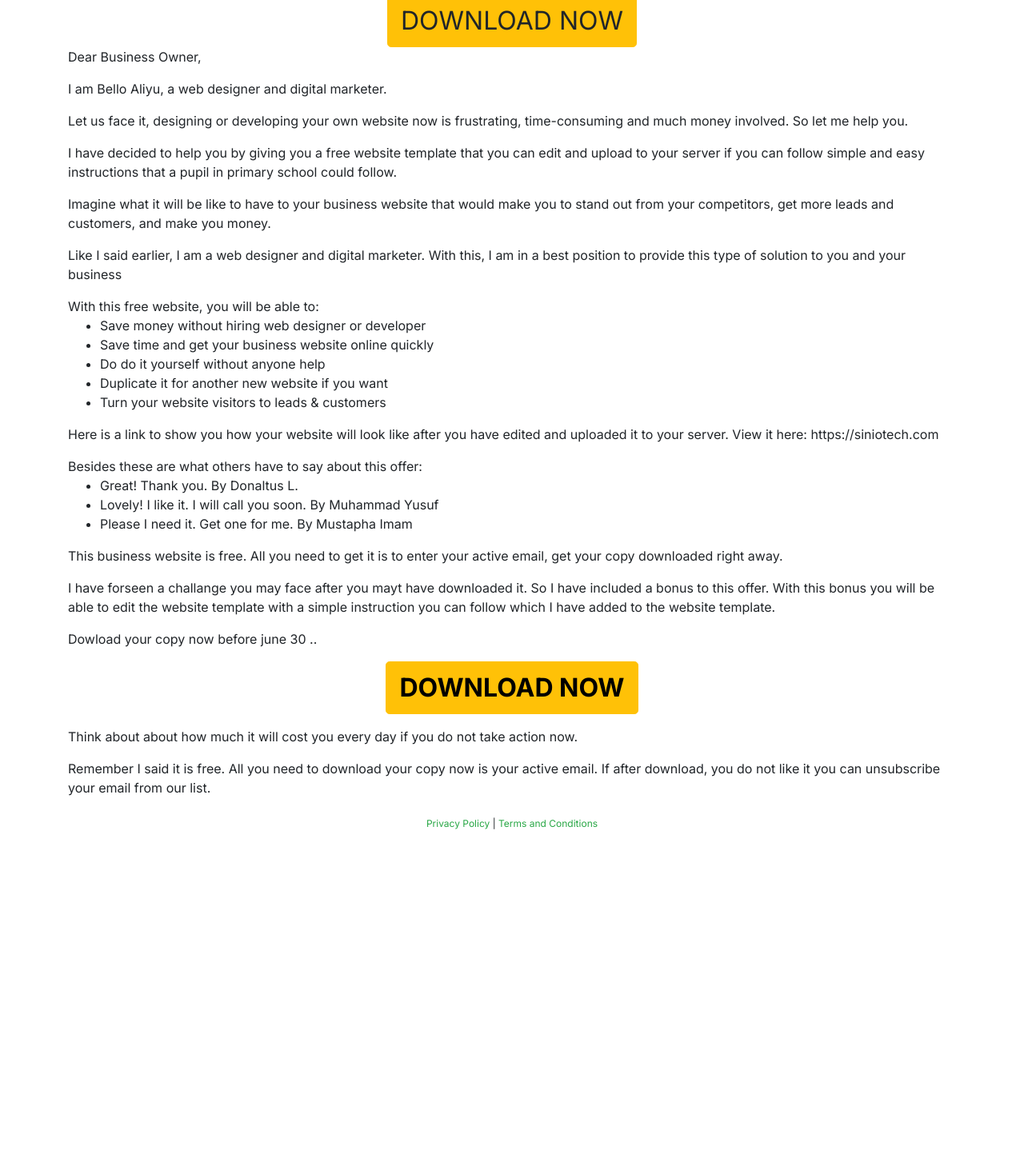
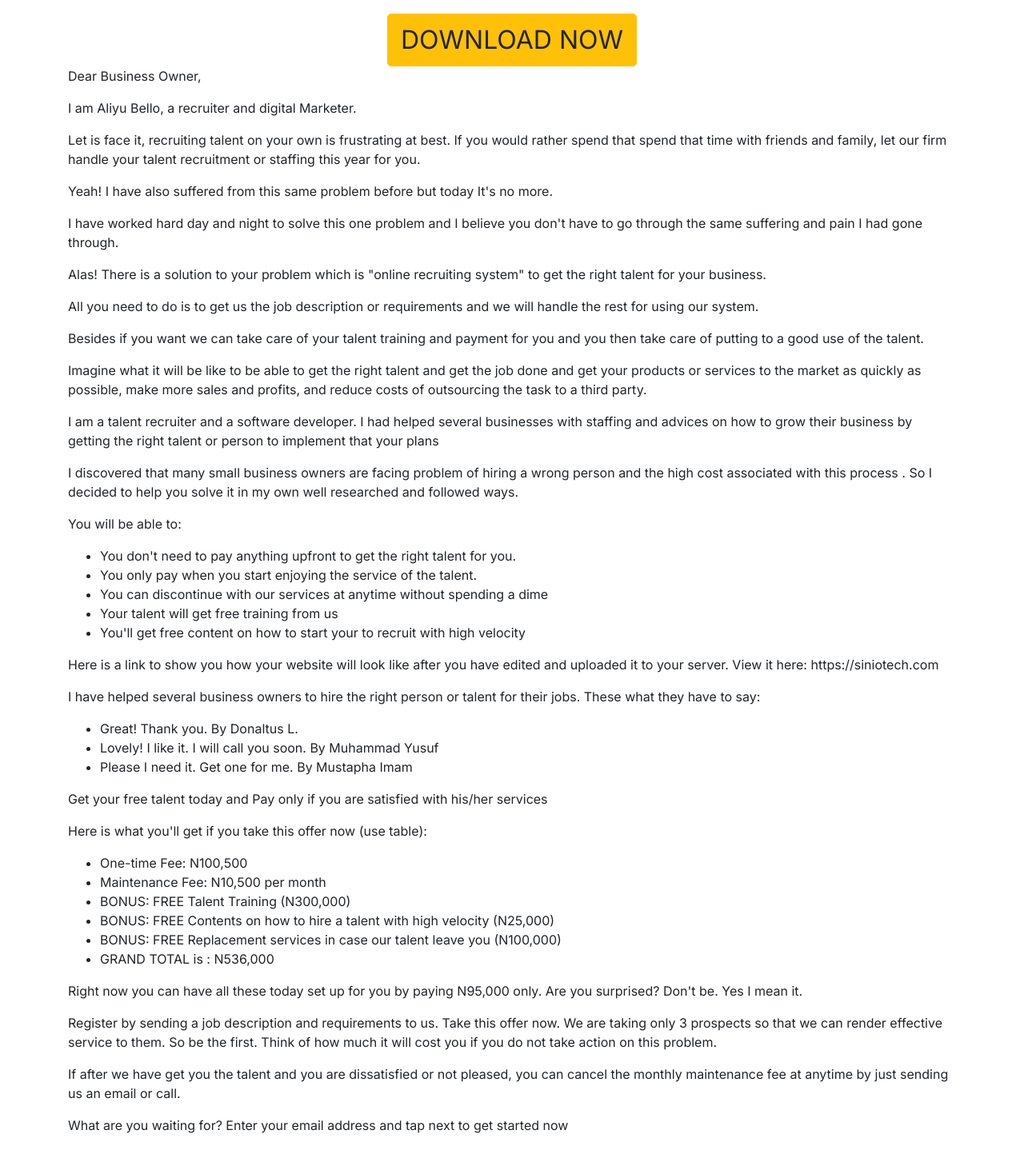
Before and after one commit to rexali/siniotech, a Next.js app: page /staffing in a window 1280 px wide. Shown: the part 463-1901 px from the top of the page at 80% size. Before the commit the page ends 1518 px from the top, so only its background shows below. Built offline with nearby package versions, Linux system fonts and the light colour scheme.

Commit message:
recruiter updated

```diff
--- a/src/app/staffing/page.tsx
+++ b/src/app/staffing/page.tsx
@@ -38,7 +38,8 @@ export default function RecruiterPage() {
                     <div className="row">
                         <div className="col-12">
                             <h5 className="text-center">
-                                FREE:Discover How to Get Your Free Money-making Website Without Spendng a Dime
+                                How to Recruit a Tech Talent to Fast-Track Your Business:
+                                Discover How to Quickly Get the Right Talent without Spending Dime and Time
                             </h5>
                         </div>
 
@@ -64,33 +65,81 @@ export default function RecruiterPage() {
                 <div className="text-center mt-4" id="download"><a data-target="#myOptin" data-toggle="modal" className="btn btn-lg btn-warning" style={{ fontSize: "2.5vw" }}>DOWNLOAD NOW</a></div>
 
                 <p>Dear Business Owner,</p>
-                <p>I am Bello Aliyu, a web designer and digital marketer.</p>
-                <p>Let us face it, designing or developing your own website now is frustrating, time-consuming and much money involved. So let me help you.</p>
-                <p>I have decided to help you by giving you a free website template that you can edit and upload to your server if you can follow simple and easy instructions that a pupil in primary school could follow.</p>
-                <p>Imagine what it will be like to have to your business website that would make you to stand out from your competitors, get more leads and customers, and make you money.</p>
-                <p>Like I said earlier, I am a web designer and digital marketer. With this, I am in a best position to provide this type of solution to you and your business</p>
+                <p>I am Aliyu Bello, a recruiter and digital Marketer.</p>
                 <p>
-                    With this free website, you will be able to:
+                    Let is face it, recruiting talent on your own is frustrating at best. If you would rather spend that spend that time with friends and family, let our firm handle your talent recruitment or staffing this year for you.
+                </p>
+
+                <p> Yeah! I have also suffered from this same problem before but today It's no more.</p>
+
+
+                <p> I have worked hard day and night to solve this one problem and I believe you don't have to go through the same suffering and pain I had gone through.</p>
+
+                <p>Alas! There is a solution to your problem which is "online recruiting system" to get the right talent for your business.</p>
+
+                <p>
+                    All you need to do is to get us the job description or requirements and we will handle the rest for using our system.
+                </p>
+                <p>Besides if you want we can take care of your talent training and payment for you and you then take care of putting to a good use of the talent.</p>
+
+                <p>
+                    Imagine what it will be like to be able to get the right talent and get the job done and get your products or services to the market as quickly as possible, make more sales and profits, and reduce costs of outsourcing the task to a third party.
+                </p>
+                <p>
+                    I am a talent recruiter and a software developer. I had helped several businesses with staffing and advices on how to grow their business by getting the right talent or person to implement that your plans
+                </p>
+                <p>
+                    I discovered that many small business owners are facing problem of hiring a wrong person and the high cost associated with this process . So I decided to help  you solve it in my own well researched and followed ways.
+
+                </p>
+                <p> You will be able to:</p>
+
                 <ul>
-                        <li> Save money without hiring web designer or developer</li>
-                        <li> Save time and get your business website online quickly</li>
-                        <li> Do do it yourself without anyone help</li>
-                        <li> Duplicate it for another new website if you want</li>
-                        <li> Turn your website visitors to leads & customers</li>
+                    <li>  You don't need to pay anything upfront to get the right talent for you.</li>
+                    <li> You only pay when you start enjoying the service of the talent.
+                    </li>
+                    <li> You can discontinue with our services at anytime without spending a dime</li>
+                    <li> Your talent will get free training from us </li>
+                    <li> You'll get free content on how to start your to recruit with high velocity </li>
                 </ul>
-                </p>
                 <p>Here is a link to show you how your website will look like after you have edited and uploaded it to your server. View it here: https://siniotech.com</p>
-                <p>Besides these are what others have to say about this offer:
+
+                <p>I have helped several business owners to hire the right person or talent for their jobs. These what they have to say:</p>
                 <ul>
                     <li> Great! Thank you. By Donaltus L.</li>
                     <li> Lovely! I like it. I will call you soon. By Muhammad Yusuf</li>
                     <li> Please I need it. Get one for me. By Mustapha Imam</li>
                 </ul>
+
+                <p>Get your free talent today and Pay only if you are satisfied with his/her services</p>
+                <p>Here is what you'll get if you take this offer now (use table):</p>
+
+                <ul>
+                    <li>One-time Fee: N100,500</li>
+                    <li>Maintenance Fee: N10,500 per month</li>
+
+                    <li>BONUS: FREE Talent Training (N300,000)</li>
+
+                    <li>BONUS: FREE Contents on how to hire a talent with high velocity  (N25,000)</li>
+                    <li>BONUS: FREE Replacement services in case our talent leave you (N100,000)</li>
+                    <li>GRAND TOTAL is : N536,000</li>
+
+                </ul>
+
+
+
+                <p>Right now you can have all these today set up for you by paying N95,000 only. Are you surprised? Don't be. Yes I mean it.</p>
+
+                <p>Register by sending a job description and requirements to us. Take this offer now. We are taking only 3 prospects so that we can render effective service to them. So be the first.
+                    Think of how much it will cost you if you do not take action on this problem.</p>
+
+                <p>
+                    If after we have get you the talent and you are dissatisfied or not pleased, you can cancel the monthly maintenance fee at anytime by just sending us an email or call.
+
                 </p>
-                <p>This business website is free. All you need to get it is to enter your active email, get your copy downloaded right away.</p>
-                <p>I have forseen a challange you may face after you mayt have downloaded it. So I have included a bonus to this offer. With this bonus you will be able to edit the website template with a simple instruction you can follow which I have added to the website template.</p>
+
+                <p>What are you waiting for? Enter your email address and tap next to get started now</p>
                 <p>Dowload your copy now before june 30 ..</p> <p className="text-center"><a data-target="#myOptin" data-toggle="modal" className="btn btn-lg btn-warning" style={{ fontSize: "2.5vw", color: "black", fontWeight: "bold" }}>DOWNLOAD NOW</a></p> <p>Think about about how much it will cost you every day if you do not take action now.</p>
-                <p>Remember I said it is free. All you need to download your copy now is your active email. If after download, you do not like it you can unsubscribe your email from our list.</p>
             </div>
             <p className="text-center mt-4" style={{ fontSize: 12 }}> <a href="privacy" className="text-success">Privacy Policy</a> | <a href="terms" className="text-success">Terms and Conditions</a></p>
 
```
Lines whose indentation alone changed are shown as unchanged.
